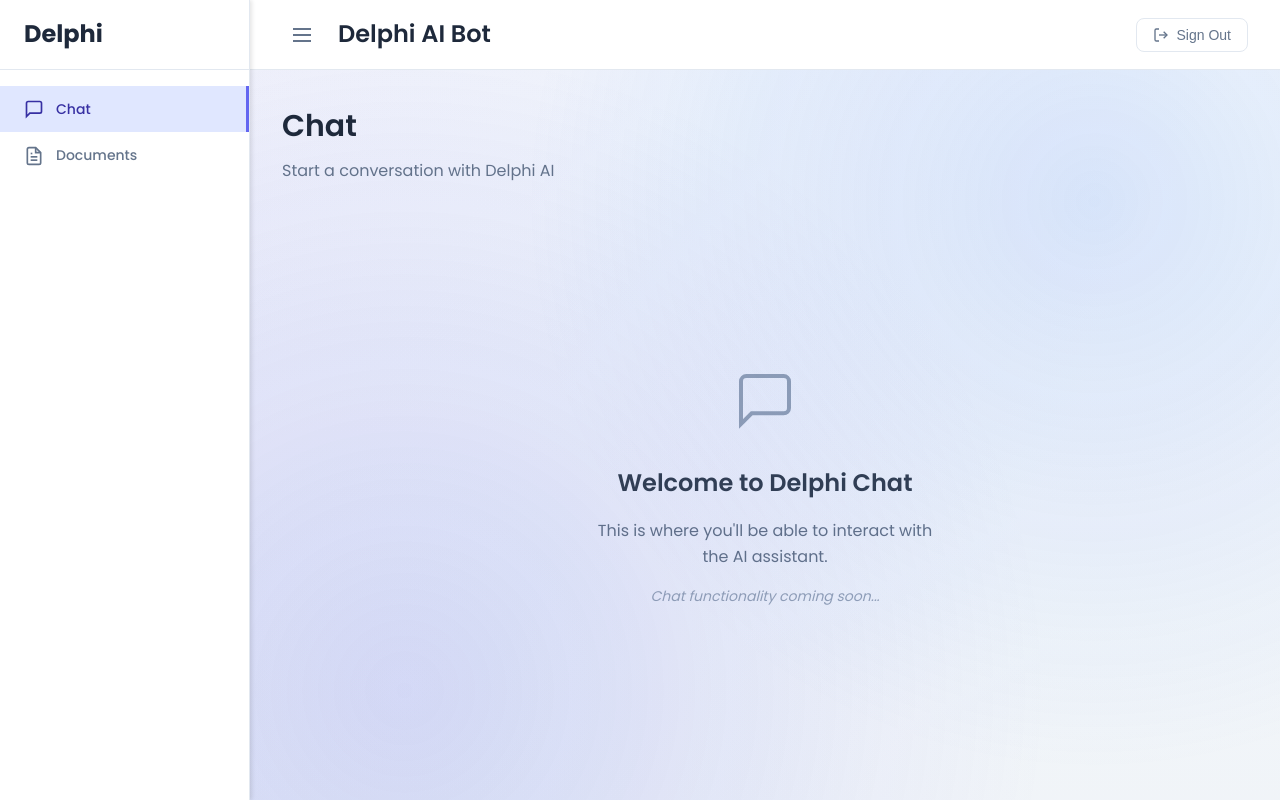
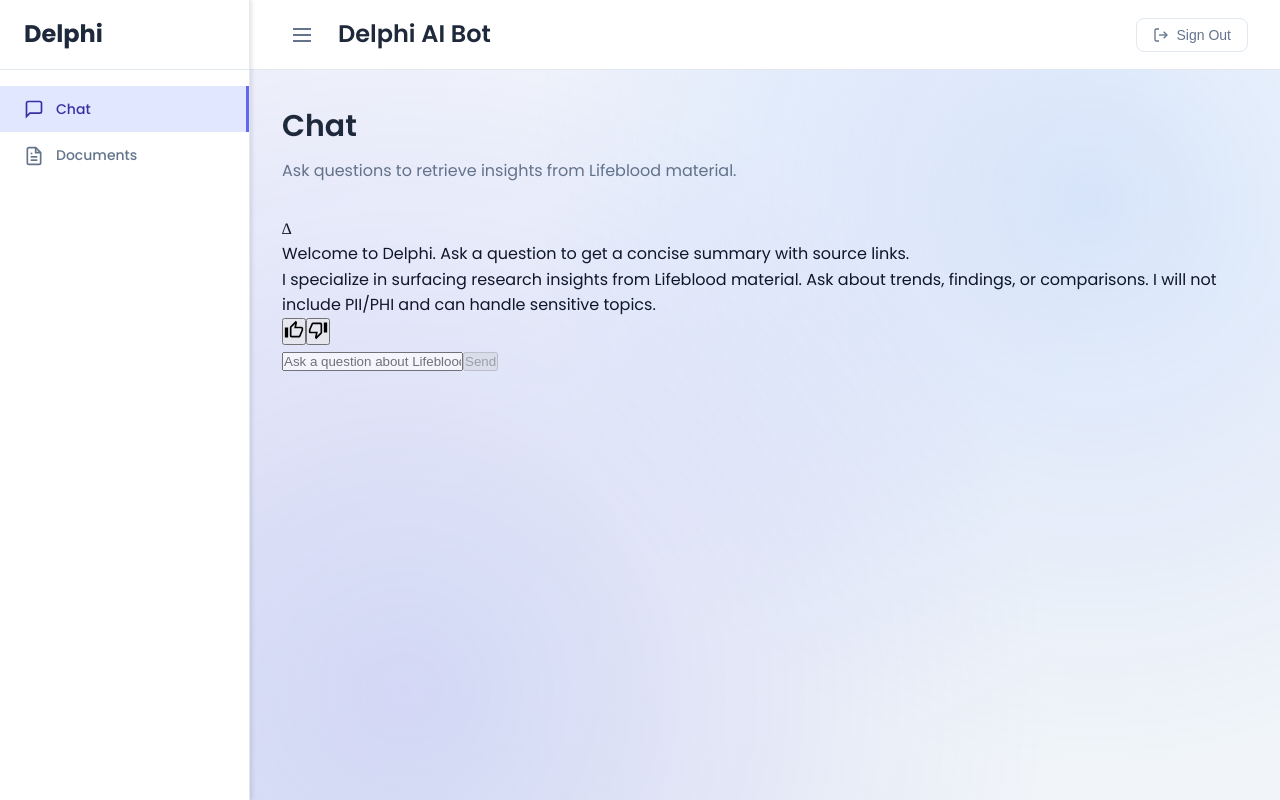
Before and after one commit to theyashdedhia/Delphi-AI-Bot, a React (Create React App) app: page /dashboard/chat in a window 1280 px wide. Built offline with nearby package versions, Linux system fonts and the light colour scheme; what @azure/msal-react would draw is missing.

Commit message:
UPDATE: Changed placeholder code with actual code

```diff
--- a/src/components/Dashboard/Chat/Chat.js
+++ b/src/components/Dashboard/Chat/Chat.js
@@ -1,15 +1,141 @@
-import React from 'react';
+import React, { useCallback, useEffect, useMemo, useRef, useState } from 'react';
+import ThumbUpAltOutlinedIcon from '@mui/icons-material/ThumbUpAltOutlined';
+import ThumbDownAltOutlinedIcon from '@mui/icons-material/ThumbDownAltOutlined';
 import './Chat.css';
 
+/**
+ * Chat component
+ * - Maintains full message history and sends it to the backend on each submit
+ * - Displays assistant responses with summary, citations, and like/unlike controls
+ * - Provides simple weighting controls for recency and sample size
+ */
 const Chat = () => {
+  const [messages, setMessages] = useState([]);
+  const [inputValue, setInputValue] = useState('');
+  const [isLoading, setIsLoading] = useState(false);
+  const [errorMessage, setErrorMessage] = useState('');
+  const messagesEndRef = useRef(null);
+  const abortRef = useRef(null);
+
+  const canSend = useMemo(() => !isLoading && inputValue.trim().length > 0, [isLoading, inputValue]);
+
+  const scrollToBottom = useCallback(() => {
+    if (messagesEndRef.current) {
+      messagesEndRef.current.scrollIntoView({ behavior: 'smooth' });
+    }
+  }, []);
+
+  useEffect(() => {
+    scrollToBottom();
+  }, [messages, scrollToBottom]);
+
+  const simulateAssistantResponse = (conversation) => {
+    // Very simple placeholder that echoes last user message with mock summary & sources
+    const lastUser = [...conversation].reverse().find((m) => m.role === 'user');
+    const summary = lastUser ? `Summary: ${lastUser.content.slice(0, 100)}...` : 'Summary unavailable.';
+    const content = 'This is a placeholder response. Integrate with your backend to fetch real, sourced insights.';
+    const citations = [
+      { title: 'Lifeblood Source A', url: 'https://example.com/source-a' },
+      { title: 'Lifeblood Source B', url: 'https://example.com/source-b' }
+    ];
+    return { summary, content, citations };
+  };
+
+  // Seed a welcome message on first render
+  useEffect(() => {
+    if (messages.length === 0) {
+      setMessages([
+        {
+          id: `a_welcome_${Date.now()}`,
+          role: 'assistant',
+          summary: 'Welcome to Delphi. Ask a question to get a concise summary with source links.',
+          content: 'I specialize in surfacing research insights from Lifeblood material. Ask about trends, findings, or comparisons. I will not include PII/PHI and can handle sensitive topics.',
+          citations: [],
+          liked: null
+        }
+      ]);
+    }
+  }, []);
+
+  const handleSubmit = async (e) => {
+    e.preventDefault();
+    if (!canSend) return;
+
+    setErrorMessage('');
+    const userMessage = {
+      id: `m_${Date.now()}`,
+      role: 'user',
+      content: inputValue.trim()
+    };
+
+    const nextMessages = [...messages, userMessage];
+    setMessages(nextMessages);
+    setInputValue('');
+    setIsLoading(true);
+
+    // Abort any in-flight request
+    if (abortRef.current) {
+      abortRef.current.abort();
+    }
+    const controller = new AbortController();
+    abortRef.current = controller;
+
+    try {
+      // Placeholder: simulate network latency and response
+      await new Promise((resolve) => setTimeout(resolve, 800));
+      const data = simulateAssistantResponse(
+        nextMessages.map(({ role, content }) => ({ role, content }))
+
+      );
+      const assistantMessage = {
+        id: `a_${Date.now()}`,
+        role: 'assistant',
+        content: data.content || '',
+        summary: data.summary || '',
+        citations: Array.isArray(data.citations) ? data.citations : [],
+        liked: null
+      };
+      setMessages((prev) => [...prev, assistantMessage]);
+    } catch (err) {
+      console.error(err);
+      setErrorMessage('There was an issue getting a response. Please try again.');
+    } finally {
+      setIsLoading(false);
+    }
+  };
+
+  const handleFeedback = async (messageId, liked) => {
+    setMessages((prev) => prev.map((m) => (m.id === messageId ? { ...m, liked } : m)));
+    // Optional: send feedback to backend
+    try {
+      // Placeholder: mimic a successful feedback submission
+      await new Promise((resolve) => setTimeout(resolve, 200));
+      // eslint-disable-next-line no-console
+      console.log('Feedback submitted (placeholder):', { messageId, liked });
+    } catch (err) {
+      console.warn('Feedback failed', err);
+    }
+  };
+
+  const handleStop = () => {
+    if (abortRef.current) {
+      abortRef.current.abort();
+      abortRef.current = null;
+      setIsLoading(false);
+    }
+  };
+
   return (
     <div className="chat-container">
       <div className="chat-header">
         <h2>Chat</h2>
-        <p>Start a conversation with Delphi AI</p>
+        <p>Ask questions to retrieve insights from Lifeblood material.</p>
       </div>
 
-      <div className="chat-content">
+      <div className="chat-body">
+
+        <div className="chat-content" role="log" aria-live="polite">
+          {messages.length === 0 && (
             <div className="chat-placeholder">
               <div className="placeholder-icon">
                 <svg width="48" height="48" viewBox="0 0 24 24" fill="none" stroke="currentColor" strokeWidth="1.5">
@@ -17,10 +143,98 @@
                 </svg>
               </div>
               <h3>Welcome to Delphi Chat</h3>
-          <p>This is where you'll be able to interact with the AI assistant.</p>
-          <p>Chat functionality coming soon...</p>
+              <p>Ask natural language questions. Responses include summaries and sources.</p>
+              <p>We avoid PII/PHI exposure and can handle sensitive topics.</p>
+            </div>
+          )}
+
+          {messages.map((m) => (
+            <div key={m.id} className={`message-row ${m.role}`}>
+              <div className="avatar" aria-hidden="true">{m.role === 'assistant' ? '∆' : 'You'}</div>
+              <div className="bubble">
+                {m.role === 'assistant' && m.summary ? (
+                  <div className="assistant-summary">{m.summary}</div>
+                ) : null}
+                <div className="message-content">{m.content}</div>
+                {m.role === 'assistant' && Array.isArray(m.citations) && m.citations.length > 0 && (
+                  <div className="citations">
+                    <span className="citations-label">Sources:</span>
+                    <ul>
+                      {m.citations.map((c, idx) => (
+                        <li key={idx}>
+                          <a href={c.url} target="_blank" rel="noreferrer noopener">
+                            {c.title || c.url}
+                          </a>
+                        </li>
+                      ))}
+                    </ul>
+                  </div>
+                )}
+                {m.role === 'assistant' && (
+                  <div className="feedback-row" role="group" aria-label="Feedback">
+                    <button
+                      type="button"
+                      className={`icon-button ${m.liked === true ? 'active' : ''}`}
+                      onClick={() => handleFeedback(m.id, true)}
+                      aria-pressed={m.liked === true}
+                      title="Like"
+                    >
+                      <ThumbUpAltOutlinedIcon fontSize="small" />
+                    </button>
+                    <button
+                      type="button"
+                      className={`icon-button ${m.liked === false ? 'active' : ''}`}
+                      onClick={() => handleFeedback(m.id, false)}
+                      aria-pressed={m.liked === false}
+                      title="Dislike"
+                    >
+                      <ThumbDownAltOutlinedIcon fontSize="small" />
+                    </button>
+                  </div>
+                )}
               </div>
             </div>
+          ))}
+
+          {isLoading && (
+            <div className="message-row assistant">
+              <div className="avatar" aria-hidden="true">∆</div>
+              <div className="bubble">
+                <div className="typing">
+                  <span></span><span></span><span></span>
+                </div>
+                <div className="hint">Generating answer with summaries and sources…</div>
+              </div>
+            </div>
+          )}
+
+          <div ref={messagesEndRef} />
+        </div>
+      </div>
+
+      <form className="chat-input" onSubmit={handleSubmit} role="search">
+        <input
+          type="text"
+          placeholder="Ask a question about Lifeblood material…"
+          value={inputValue}
+          onChange={(e) => setInputValue(e.target.value)}
+          aria-label="Message"
+          disabled={isLoading}
+        />
+        {!isLoading ? (
+          <button type="submit" className="send-button" disabled={!canSend}>
+            Send
+          </button>
+        ) : (
+          <button type="button" className="stop-button" onClick={handleStop}>
+            Stop
+          </button>
+        )}
+      </form>
+
+      {errorMessage && (
+        <div className="error-banner" role="alert">{errorMessage}</div>
+      )}
     </div>
   );
 };
```
Lines whose indentation alone changed are shown as unchanged.
